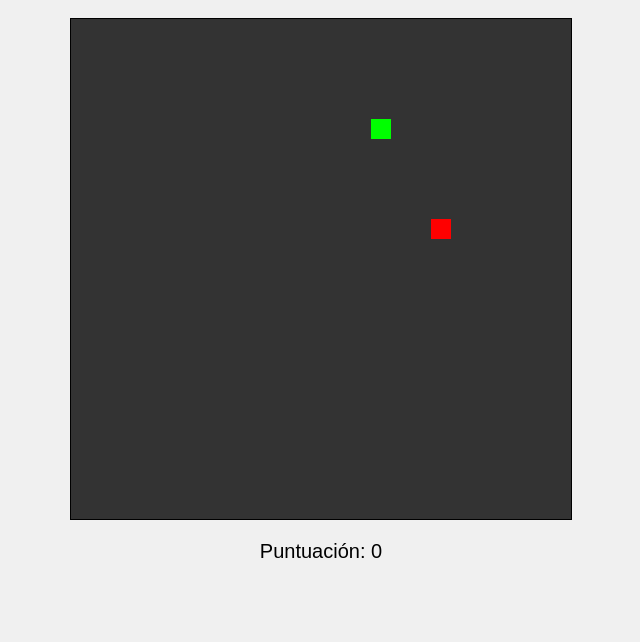
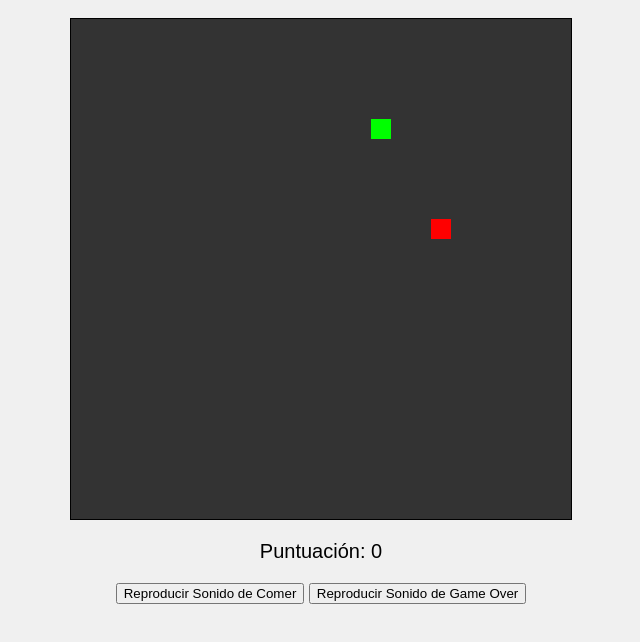
Before and after one commit to Kundo-admin/Snake, a plain HTML site: page index.html in a window 1280 px wide. Shown: the part 60-702 px from the top of the page, without its empty margins (319-959 px from the left). Drawn offline with Linux system fonts and the light colour scheme.

Commit message:
index.html

```diff
--- a/index.html
+++ b/index.html
@@ -15,6 +15,10 @@
     <audio id="eatSound" src="sounds/eat.mp3"></audio>
     <audio id="gameOverSound" src="sounds/gameover.mp3"></audio>
 
+    <!-- Botones para probar los sonidos -->
+    <button onclick="document.getElementById('eatSound').play()">Reproducir Sonido de Comer</button>
+    <button onclick="document.getElementById('gameOverSound').play()">Reproducir Sonido de Game Over</button>
+
     <script src="script.js"></script>
 </body>
 </html>
```
